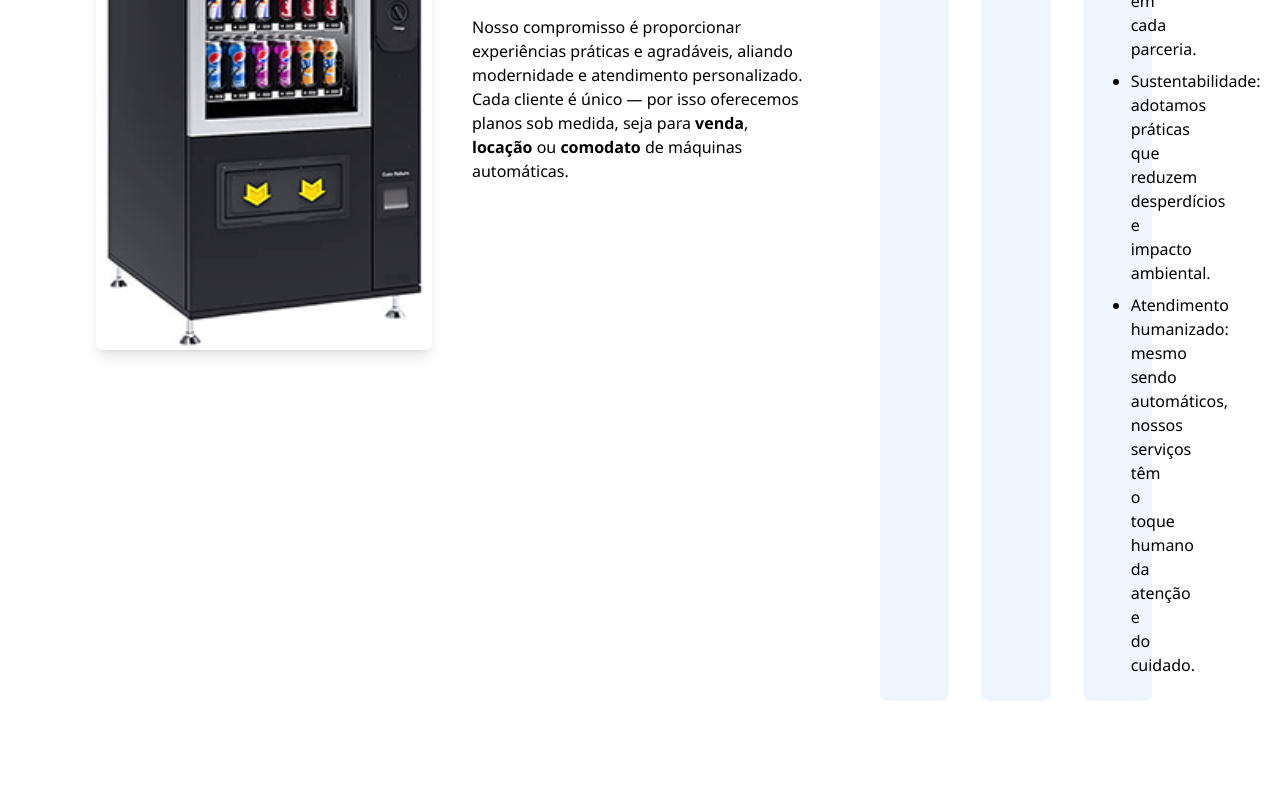
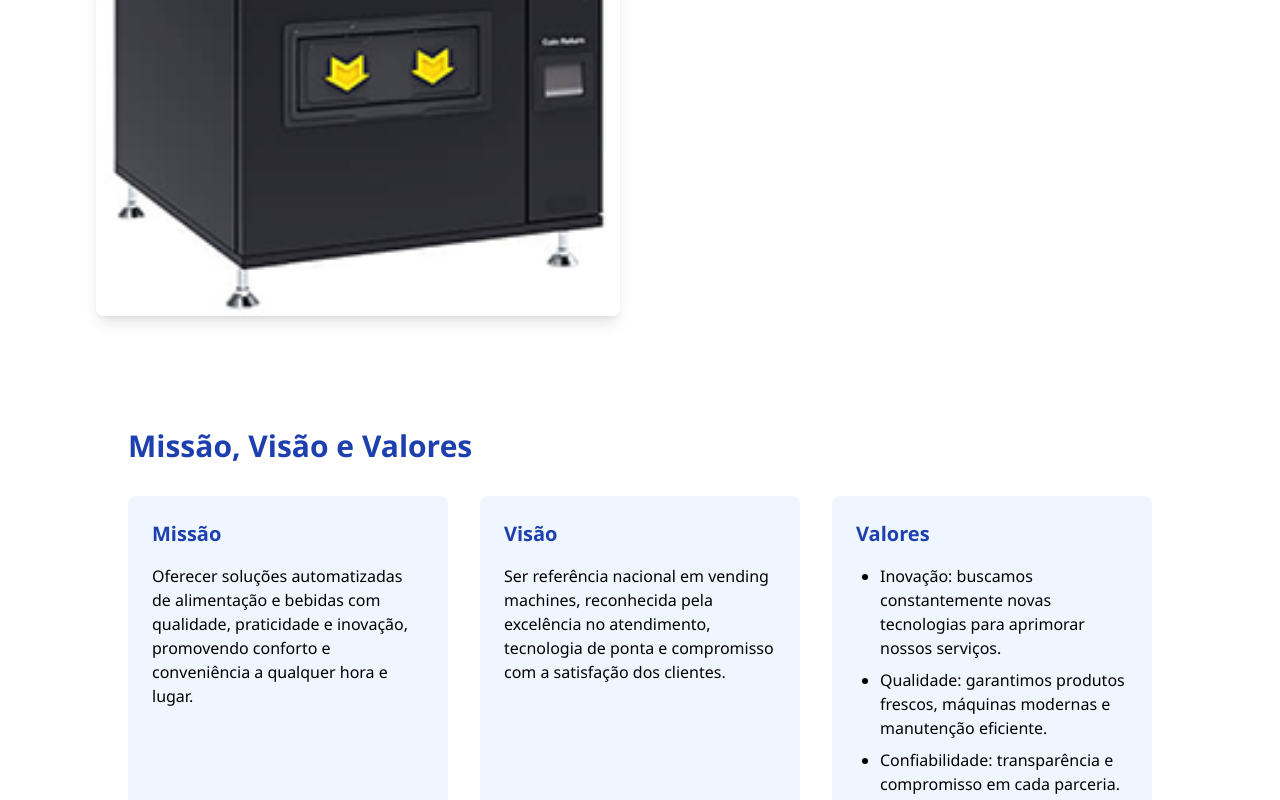
Before and after one commit to msaraujo10/bbvending-site, a React (Vite) app: page /quem-somos in a window 1280 px wide. Shown: the part 999-1799 px from the top of the page. Built offline with nearby package versions, Linux system fonts and the light colour scheme.

Commit message:
Reorganize MissionVisionValuesSection placement

```diff
--- a/src/pages/AboutPage.jsx
+++ b/src/pages/AboutPage.jsx
@@ -1,5 +1,4 @@
 import React from "react";
-import aboutsection from "../components/AboutSection";
 import MissionVisionValuesSection from "../components/MissionVisionValuesSection.jsx";
 
 const AboutPage = () => {
@@ -35,18 +34,13 @@ const AboutPage = () => {
               <strong>comodato</strong> de máquinas automáticas.
             </p>
           </div>
-          <div className="md:w-1/2">
-          <p className="mb-4">
-              <MissionVisionValuesSection />
-          </p>
-          </div>
-
         </div>
-
+        {/* Aqui vai a seção de Missão, Visão e Valores, abaixo do "Quem Somos" */}
+        <div className="mt-12">
+          <MissionVisionValuesSection />
+        </div>
       </div>
-
     </div>
-
   );
 };
 
```
